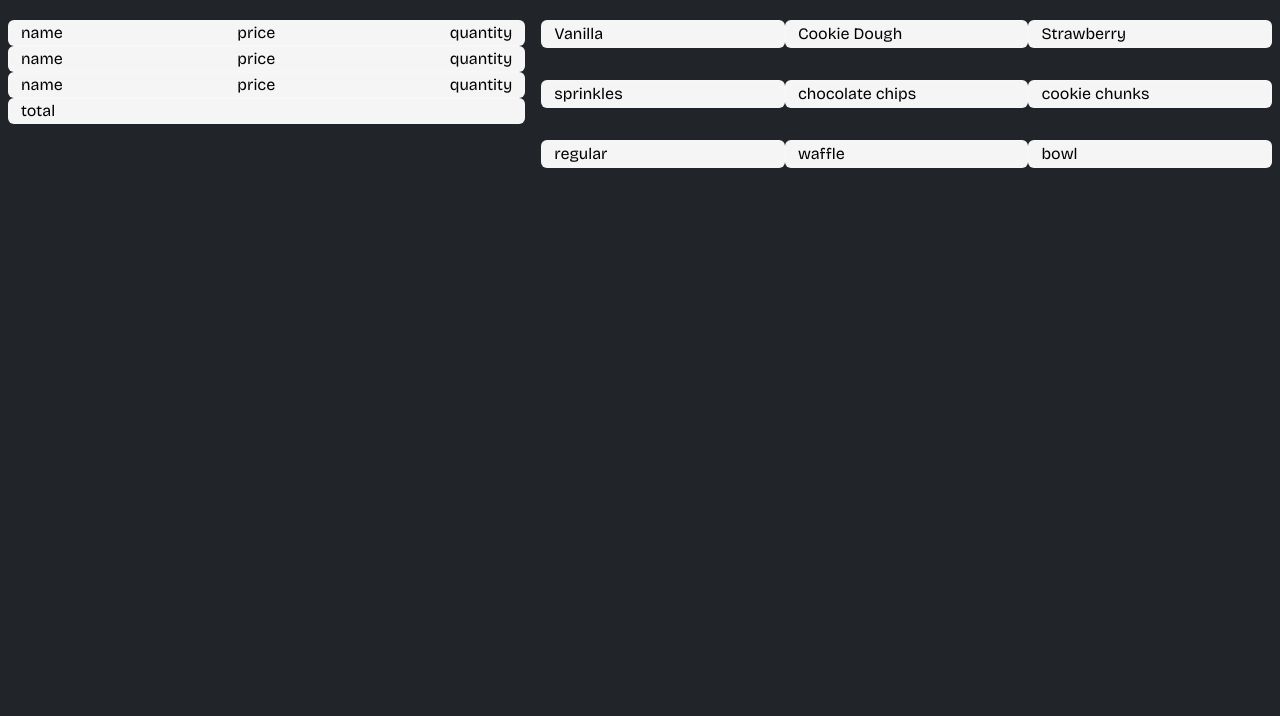
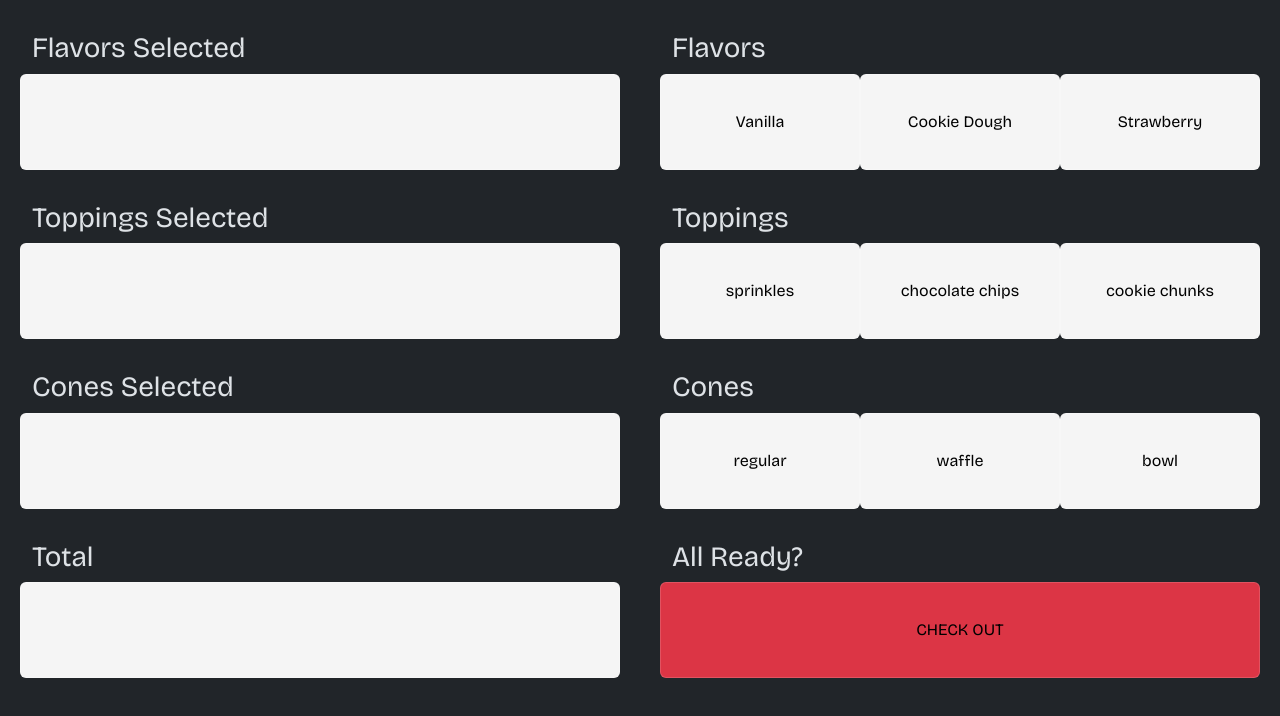
Before and after one commit to millho/ice-cream-parlor, a plain HTML site: page index.html in a window 1280 px wide. Drawn offline with nearby package versions, Linux system fonts and the light colour scheme.

Commit message:
complete ish

```diff
--- a/app.js
+++ b/app.js
@@ -88,6 +88,19 @@ function orderCone(type) {
     flavor.quantity++
 
     drawConeCart()
+}
+
+function checkOut() {
+    if (window.confirm('Are you ready to check out?')) {
+
+        iceCream.forEach(flavor => flavor.quantity = 0)
+        toppings.forEach(topping => topping.quantity = 0)
+        cones.forEach(type => type.quantity = 0)
+
+        drawIceCreamCart()
+        drawToppingsCart()
+        drawConeCart()
+    }
 }
 
 function drawIceCreamCart() {
--- a/index.html
+++ b/index.html
@@ -38,65 +38,87 @@
         <section class="row">
 
             <!-- SECTION cart -->
-            <div class="col-12 col-md-5 p-1 order-2 order-md-1">
+            <div class="col-12 col-md-6 p-3 order-2 order-md-1">
+
+                <!-- NOTE ice cream cart -->
                 <div class="row p-3">
-
-                    <!-- NOTE ice cream cart -->
+                    <div class="col-12">
+                        <h3>Flavors Selected</h3>
+                    </div>
                     <div id="iceCreamCart" class="col-12 card">
                         <div class="d-flex justify-content-between">
                             <span>
-                                name
+
                             </span>
                             <span>
-                                price
+
                             </span>
                             <span>
-                                quantity
+
                             </span>
                         </div>
                     </div>
+                </div>
 
-                    <!-- NOTE toppings cart -->
+                <!-- NOTE toppings cart -->
+                <div class="row p-3">
+                    <div class="col-12">
+                        <h3>Toppings Selected</h3>
+                    </div>
                     <div id="toppingsCart" class="col-12 card">
                         <div class="d-flex justify-content-between">
                             <span>
-                                name
+
                             </span>
                             <span>
-                                price
+
                             </span>
                             <span>
-                                quantity
+
                             </span>
                         </div>
                     </div>
+                </div>
 
-                    <!-- NOTE cone cart -->
+                <!-- NOTE cone cart -->
+                <div class="row p-3">
+                    <div class="col-12">
+                        <h3>Cones Selected</h3>
+                    </div>
                     <div id="coneCart" class="col-12 card">
                         <div class="d-flex justify-content-between">
                             <span>
-                                name
+
                             </span>
                             <span>
-                                price
+
                             </span>
                             <span>
-                                quantity
+
                             </span>
                         </div>
                     </div>
+                </div>
 
-                    <!-- NOTE total -->
+                <!-- NOTE total -->
+                <div class="row p-3 justify-content-end">
+                    <div class="col-12">
+                        <h3>Total</h3>
+                    </div>
                     <div id="total" class="col-12 card">
-                        total
+
                     </div>
                 </div>
             </div>
+
             <!-- SECTION options -->
-            <div class="col-12 col-md-7 p-1 order- 1 order-md-2">
+            <div class="col-12 col-md-6 p-3 order- 1 order-md-2">
 
                 <!-- NOTE ice cream -->
                 <div class="row p-3">
+                    <div class="col-12">
+                        <h3>Flavors</h3>
+                    </div>
                     <button onclick="orderIceCream('vanilla')" class="col-4 card">
                         Vanilla
                     </button>
@@ -110,6 +132,9 @@
 
                 <!-- NOTE toppings -->
                 <div class="row p-3">
+                    <div class="col-12">
+                        <h3>Toppings</h3>
+                    </div>
                     <button onclick="orderToppings('sprinkles')" class="col-4 card">
                         sprinkles
                     </button>
@@ -123,6 +148,9 @@
 
                 <!-- NOTE cones -->
                 <div class="row p-3">
+                    <div class="col-12">
+                        <h3>Cones</h3>
+                    </div>
                     <button onclick="orderCone('regular')" class="col-4 card">
                         regular
                     </button>
@@ -133,6 +161,13 @@
                         bowl
                     </button>
                 </div>
+
+                <div class="row p-3">
+                    <div class="col-12">
+                        <h3>All Ready?</h3>
+                    </div>
+                    <button class="btn card bg-danger" onclick="checkOut()">CHECK OUT</button>
+                </div>
             </div>
 
         </section>
--- a/style.css
+++ b/style.css
@@ -1,18 +1,21 @@
 /* utilities */
 body {
     font-family: 'Bricolage Grotesque', sans-serif;
-}
-
-p,
-h1,
-h2,
-h3,
-h4 {
-    margin: 0;
 }
 
 /* custom */
 .card {
     background-color: whitesmoke;
     color: black;
+    min-height: 12vh;
+    display: flex;
+    justify-content: space-around;
+    align-items: normal;
+
 }
+
+.img {
+    border-radius: 10px;
+    object-fit: cover;
+    object-position: center;
+}
```
